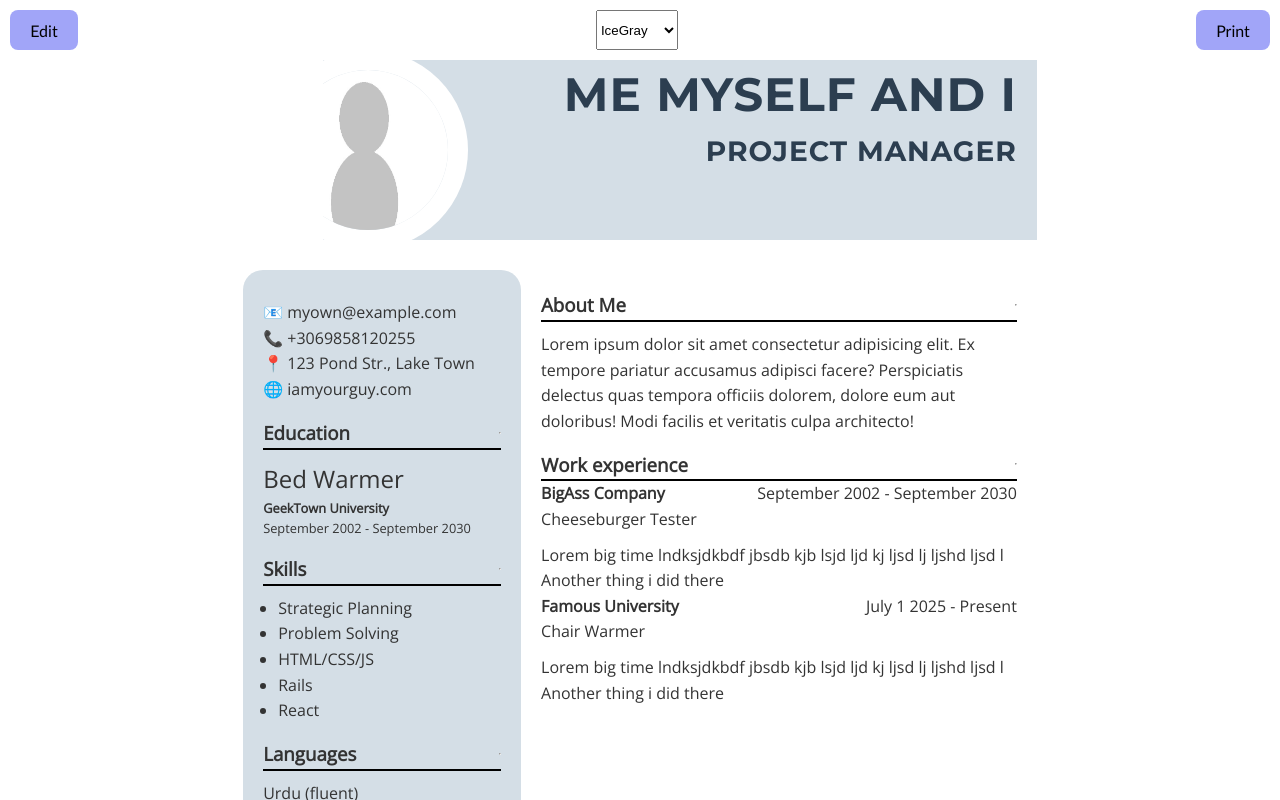
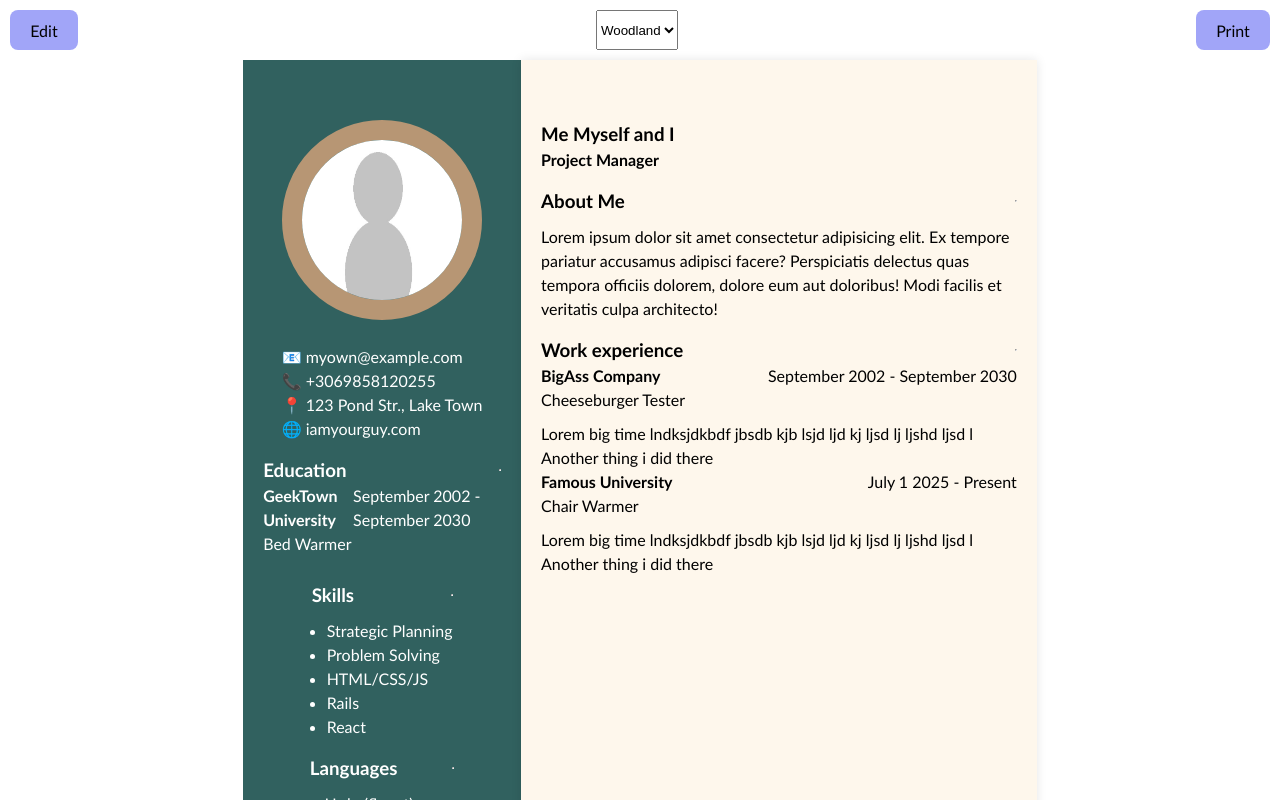
Before and after one commit to NikEmman/cv_react, a React (Vite) app: page / in a window 1280 px wide. Shown: the top 800 px of the page. Built offline with nearby package versions, Linux system fonts and the light colour scheme.

Commit message:
WIP: woodland theme

```diff
--- a/src/App.jsx
+++ b/src/App.jsx
@@ -9,7 +9,7 @@ import IceGray from "./themes/IceGray";
 function App() {
   const [isEditable, setIsEditable] = useState(false);
   const [myData, setMyData] = useState(defaultData);
-  const [theme, setTheme] = useState("iceGray");
+  const [theme, setTheme] = useState("woodland");
 
   const handleEditClick = () => setIsEditable(true);
   const handleSaveClick = () => {
@@ -208,7 +208,7 @@ function App() {
           <button onClick={handleEditClick}>Edit</button>
         )}
         <select
-          defaultValue={"iceGray"}
+          defaultValue={"woodland"}
           name="theme"
           onChange={(e) => setTheme(e.target.value)}
         >
--- a/src/themes/Woodland.jsx
+++ b/src/themes/Woodland.jsx
@@ -38,6 +38,61 @@ export default function Woodland({
     <div className={`body-${theme}`}>
       <div className="container">
         <div className={`mainContainer-${theme}`}>
+          <aside>
+            <Photo
+              photo={photoSection}
+              theme={theme}
+              isEditable={isEditable}
+              handleAddPhoto={handleAddPhoto}
+            ></Photo>
+
+            <SideSection
+              key={contactSection.id}
+              section={contactSection}
+              isEditable={isEditable}
+              noListStyle={"noListStyle"}
+              handleItemChange={handleItemChange}
+              handleAddItem={handleAddItem}
+              handleRemoveItem={handleRemoveItem}
+              hasField={true}
+              visible={false}
+              theme={theme}
+            ></SideSection>
+            <MainSection
+              key={educationSection.id}
+              section={educationSection}
+              isEditable={isEditable}
+              handleItemChange={handleItemChange}
+              handleAddMainItem={handleAddMainItem}
+              handleRemoveItem={handleRemoveItem}
+              handleAddDescriptionItem={handleAddDescriptionItem}
+              handleDeleteDescriptionItem={handleDeleteDescriptionItem}
+              theme={theme}
+              noListStyle={"noListStyle"}
+            ></MainSection>
+
+            <SideSection
+              key={skillSection.id}
+              section={skillSection}
+              isEditable={isEditable}
+              noListStyle={""}
+              handleItemChange={handleItemChange}
+              handleAddItem={handleAddItem}
+              handleRemoveItem={handleRemoveItem}
+              theme={theme}
+            ></SideSection>
+            <SideSection
+              key={languageSection.id}
+              section={languageSection}
+              isEditable={isEditable}
+              noListStyle={""}
+              handleItemChange={handleItemChange}
+              handleAddItem={handleAddItem}
+              handleRemoveItem={handleRemoveItem}
+              theme={theme}
+            ></SideSection>
+          </aside>
+
           <main>
             <div className={`hero-${theme}`}>
               {isEditable ? (
@@ -100,60 +155,6 @@ export default function Woodland({
               noListStyle={"noListStyle"}
             ></MainSection>
           </main>
-          <aside>
-            <Photo
-              photo={photoSection}
-              theme={theme}
-              isEditable={isEditable}
-              handleAddPhoto={handleAddPhoto}
-            ></Photo>
-
-            <SideSection
-              key={contactSection.id}
-              section={contactSection}
-              isEditable={isEditable}
-              noListStyle={"noListStyle"}
-              handleItemChange={handleItemChange}
-              handleAddItem={handleAddItem}
-              handleRemoveItem={handleRemoveItem}
-              hasField={true}
-              visible={false}
-              theme={theme}
-            ></SideSection>
-            <MainSection
-              key={educationSection.id}
-              section={educationSection}
-              isEditable={isEditable}
-              handleItemChange={handleItemChange}
-              handleAddMainItem={handleAddMainItem}
-              handleRemoveItem={handleRemoveItem}
-              handleAddDescriptionItem={handleAddDescriptionItem}
-              handleDeleteDescriptionItem={handleDeleteDescriptionItem}
-              theme={theme}
-              noListStyle={"noListStyle"}
-            ></MainSection>
-
-            <SideSection
-              key={skillSection.id}
-              section={skillSection}
-              isEditable={isEditable}
-              noListStyle={""}
-              handleItemChange={handleItemChange}
-              handleAddItem={handleAddItem}
-              handleRemoveItem={handleRemoveItem}
-              theme={theme}
-            ></SideSection>
-            <SideSection
-              key={languageSection.id}
-              section={languageSection}
-              isEditable={isEditable}
-              noListStyle={""}
-              handleItemChange={handleItemChange}
-              handleAddItem={handleAddItem}
-              handleRemoveItem={handleRemoveItem}
-              theme={theme}
-            ></SideSection>
-          </aside>
         </div>
       </div>
     </div>
--- a/src/themes/iceGray.css
+++ b/src/themes/iceGray.css
@@ -73,24 +73,24 @@
   border-radius: 20px 20px 0 0;
   flex: 1;
 }
-aside .itemHeader {
+.mainContainer-iceGray aside .itemHeader {
   display: flex;
   flex-direction: column;
   order: 3;
 }
-.Education {
+.mainContainer-iceGray .Education {
   display: flex;
   flex-direction: column;
 }
-.Education p {
+.mainContainer-iceGray .Education p {
   order: 2;
   font-size: 1.5em;
 }
-.Education h4 {
+.mainContainer-iceGray .Education h4 {
   font-size: 0.8em;
   font-weight: 800;
 }
-.Education .itemDates {
+.mainContainer-iceGray .Education .itemDates {
   font-size: 0.8em;
 }
 .mainContainer-iceGray main {
--- a/src/themes/simple.css
+++ b/src/themes/simple.css
@@ -40,6 +40,7 @@
   display: flex;
   flex-direction: row-reverse;
   gap: 20px;
+  height: 100%;
 }
 main,
 aside {
--- a/src/themes/woodland.css
+++ b/src/themes/woodland.css
@@ -2,9 +2,32 @@
   display: flex;
   justify-content: center;
 }
+.mainContainer-woodland {
+  display: flex;
+  height: 100%;
+}
 .body-woodland img {
-  width: 250px;
-  height: 250px;
+  width: 200px;
+  height: 200px;
   border: 20px solid #b79674;
   border-radius: 100%;
 }
+.body-woodland aside {
+  padding: 20px;
+  background-color: #31615f;
+  color: white;
+  display: flex;
+  flex-direction: column;
+  flex: 1;
+  align-items: center;
+  padding-top: 60px;
+}
+.body-woodland main {
+  padding: 20px;
+  background-color: #fef7ec;
+  color: black;
+  width: 60%;
+  box-shadow: 0 0 10px rgba(0, 0, 0, 0.1);
+  flex: 2;
+  padding-top: 60px;
+}
```
